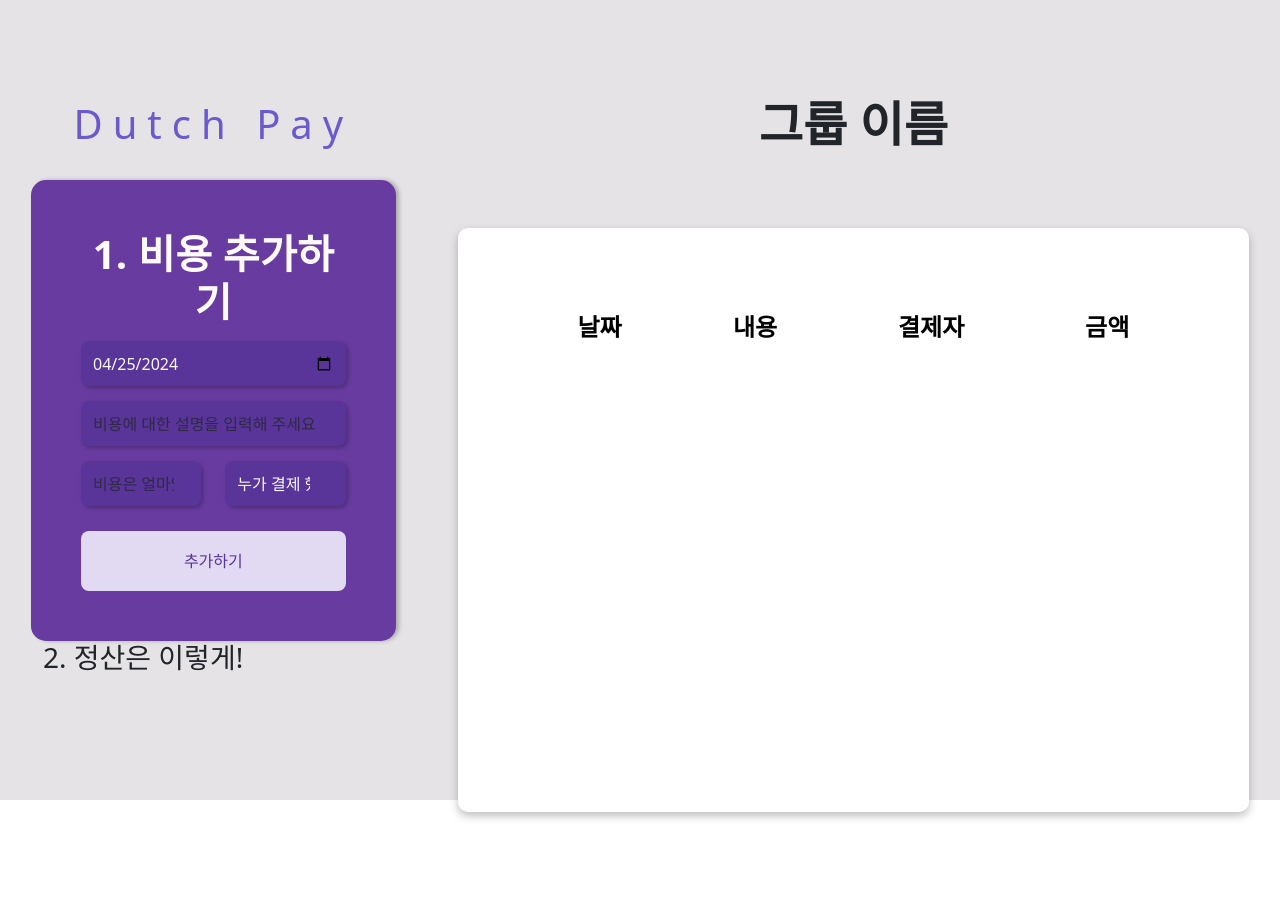
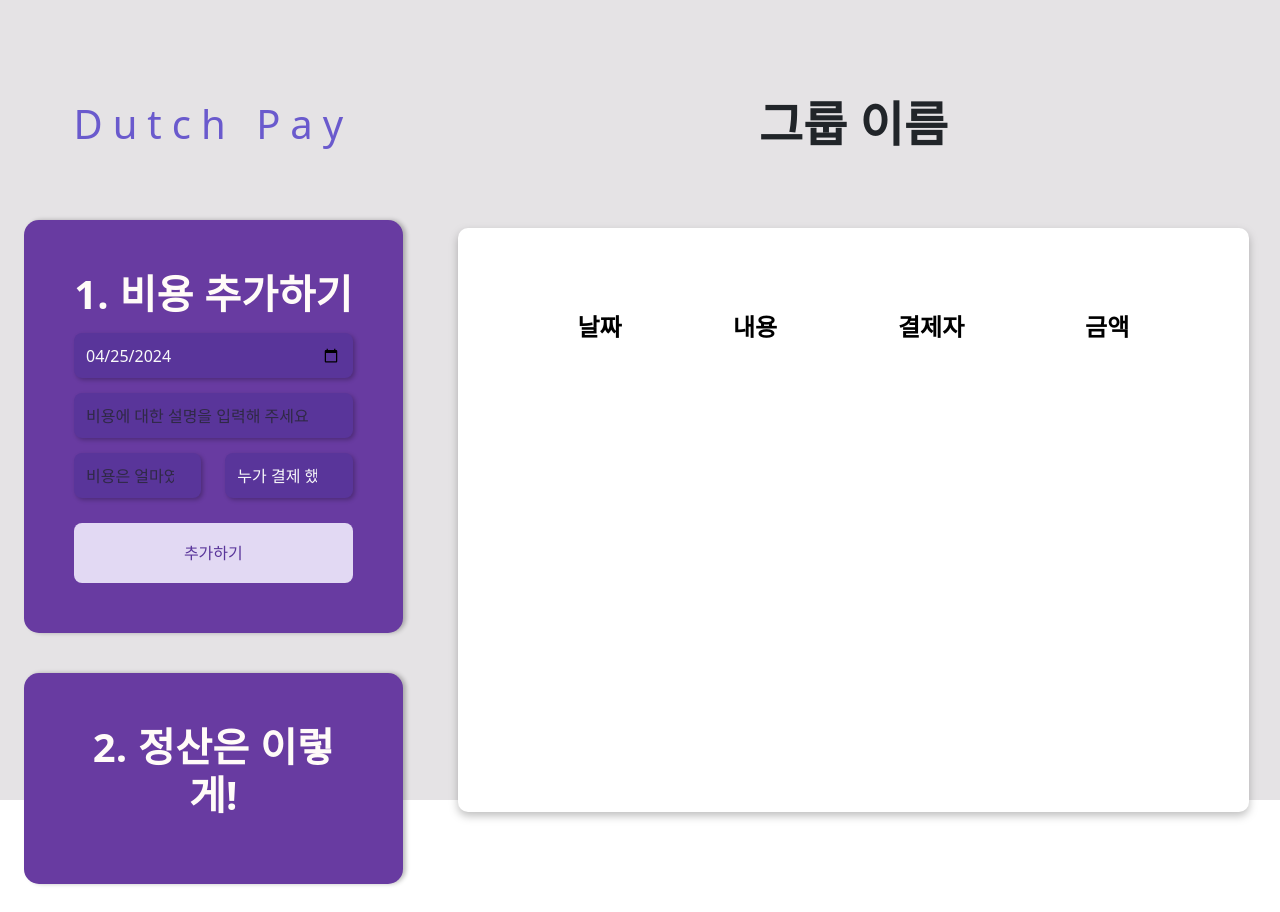
Before and after one commit to SeokhunEom/dutchpay, a React (Vite) app: page /expense in a window 1280 px wide. Built offline with nearby package versions, Linux system fonts and the light colour scheme.

Commit message:
STYLE: SettlementSummary 컴포넌트 스타일링

```diff
--- a/src/components/AddExpenseForm.tsx
+++ b/src/components/AddExpenseForm.tsx
@@ -138,7 +138,7 @@ const StyledFormGroup = styled(Form.Group)`
     }
 `;
 
-const StyledTitle = styled.h3`
+export const StyledTitle = styled.h3`
     color: #FFFBF8;
     text-align: center;
     font-weight: 700;
--- a/src/components/ExpenseMain.tsx
+++ b/src/components/ExpenseMain.tsx
@@ -24,7 +24,8 @@ function ExpenseMain() {
 
 function LeftPane() {
   return (
-    <StyledContainer>
+    <Container>
+      <StyledGapRow>
         <Row>
           <ServiceLogo />
         </Row>
@@ -34,7 +35,8 @@ function LeftPane() {
         <Row>
           <SettlementSummary />
         </Row>
-    </StyledContainer>
+      </StyledGapRow>
+    </Container>
   );
 }
 
@@ -42,19 +44,25 @@ function RightPane() {
   const groupName = useRecoilValue(groupNameState);
 
   return (
-    <StyledContainer>
+    <StyledRightPaneWrapper>
       <Row>
         <StyledGroupName>{groupName || '그룹 이름'}</StyledGroupName>
       </Row>
       <Row>
         <ExpenseTable />
       </Row>
-    </StyledContainer>
+    </StyledRightPaneWrapper>
   );
 }
 
-const StyledContainer = styled(Container)`
+const StyledRightPaneWrapper = styled(Container)`
   padding: 100px 31px 100px 31px;
+`;
+
+const StyledGapRow = styled(Row)`
+  gap: 5vh;
+  padding-top: 100px;
+  justify-content: center;
 `;
 
 const StyledGroupName = styled.h2`
--- a/src/components/SettlementSummary.tsx
+++ b/src/components/SettlementSummary.tsx
@@ -1,6 +1,8 @@
 import { useRecoilValue } from 'recoil';
+import styled from 'styled-components';
 import expensesState, { IExpense } from '../state/expenses';
 import groupMembersState from '../state/groupMembers';
+import { StyledTitle } from './AddExpenseForm';
 
 interface ITransaction {
   receiver: string;
@@ -23,10 +25,11 @@ function SettlementSummary() {
   const minimumTransaction: ITransaction[] = calculateMinimumTransaction(expenses, members, splitAmount);
 
   return (
-    <div>
-      <h3>2. 정산은 이렇게!</h3>
+    <StyledWrapper>
+      <StyledTitle>2. 정산은 이렇게!</StyledTitle>
       {totalExpenseAmount > 0 && groupMembersCount > 0 && (
         <>
+          <StyledSummary>
             <span>
               {groupMembersCount}
               {' '}
@@ -43,7 +46,8 @@ function SettlementSummary() {
               {' '}
               원
             </span>
-          <ul>
+          </StyledSummary>
+          <StyledUl>
             {minimumTransaction.map((transaction, index) => (
               <li key={index}>
                 <span>
@@ -59,12 +63,43 @@ function SettlementSummary() {
                 </span>
               </li>
             ))}
-          </ul>
+          </StyledUl>
         </>
       )}
-    </div>
+    </StyledWrapper>
   );
 }
+
+const StyledWrapper = styled.div`
+    padding: 50px;
+    background-color: #683BA1;
+    color: #FFFBFB;
+    box-shadow: 3px 0 4px rgba(0, 0, 0, 0.25);
+    border-radius: 15px;
+    text-align: center;
+    font-size: 22px;
+`;
+
+const StyledSummary = styled.div`
+    margin-top: 31px;
+`;
+
+const StyledUl = styled.ul`
+    margin-top: 31px;
+    font-weight: 600;
+    line-height: 200%;
+
+    list-style-type: disclosure-closed;
+    li::marker {
+        animation: blinker 1.5s linear infinite;
+    }
+
+    @keyframes blinker {
+        50% {
+            opacity: 0;
+        }
+    }
+`;
 
 function calculateMinimumTransaction(expenses: IExpense[], members: string[], amountPerPerson: number): ITransaction[] {
   const minTransactions: ITransaction[] = [];
```
Lines whose indentation alone changed are shown as unchanged.
